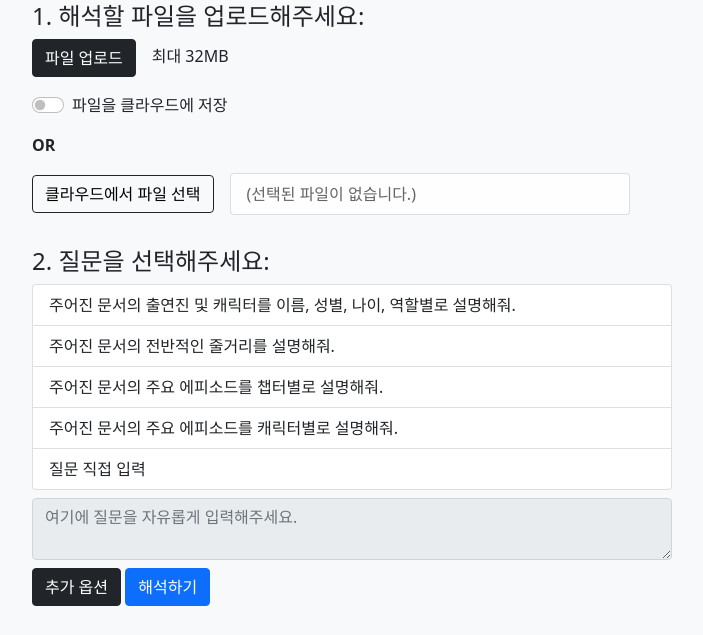
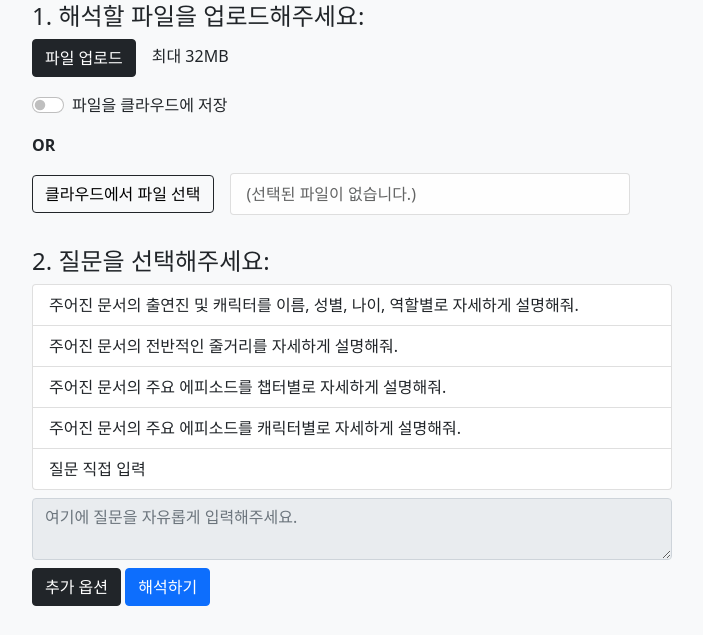
Before and after one commit to MarshmallowShadow/cj-enm-poc-gen-ai, a Django app: template demo/templates/main/index.html in a window 1280 px wide. Shown: the part 150-785 px from the top of the page, without its empty margins (288-991 px from the left). Run offline with Django 5.2, Linux system fonts and the light colour scheme; the template is opened without the code that fills it, so the values that code supplies are empty; some libraries are stand-ins or nearby versions.

Commit message:
Fix: Updated Question

```diff
--- a/demo/templates/main/index.html
+++ b/demo/templates/main/index.html
@@ -71,10 +71,10 @@
                 <div class="my-3">
                     <h4>2. 질문을 선택해주세요:</h4>
                     <ul class="list-group my-2">
-                        <li class="container-fluid list-group-item question">주어진 문서의 출연진 및 캐릭터를 이름, 성별, 나이, 역할별로 설명해줘.</li>
-                        <li class="container-fluid list-group-item question">주어진 문서의 전반적인 줄거리를 설명해줘.</li>
-                        <li class="container-fluid list-group-item question">주어진 문서의 주요 에피소드를 챕터별로 설명해줘.</li>
-                        <li class="container-fluid list-group-item question">주어진 문서의 주요 에피소드를 캐릭터별로 설명해줘.</li>
+                        <li class="container-fluid list-group-item question">주어진 문서의 출연진 및 캐릭터를 이름, 성별, 나이, 역할별로 자세하게 설명해줘.</li>
+                        <li class="container-fluid list-group-item question">주어진 문서의 전반적인 줄거리를 자세하게 설명해줘.</li>
+                        <li class="container-fluid list-group-item question">주어진 문서의 주요 에피소드를 챕터별로 자세하게 설명해줘.</li>
+                        <li class="container-fluid list-group-item question">주어진 문서의 주요 에피소드를 캐릭터별로 자세하게 설명해줘.</li>
                         <li class="container-fluid list-group-item question custom"><label for="customQuestion">질문 직접 입력</label></li>
                     </ul>
                     <textarea id="customQuestion" class="form-control my-2" type="text" placeholder="여기에 질문을 자유롭게 입력해주세요." disabled></textarea>
```
